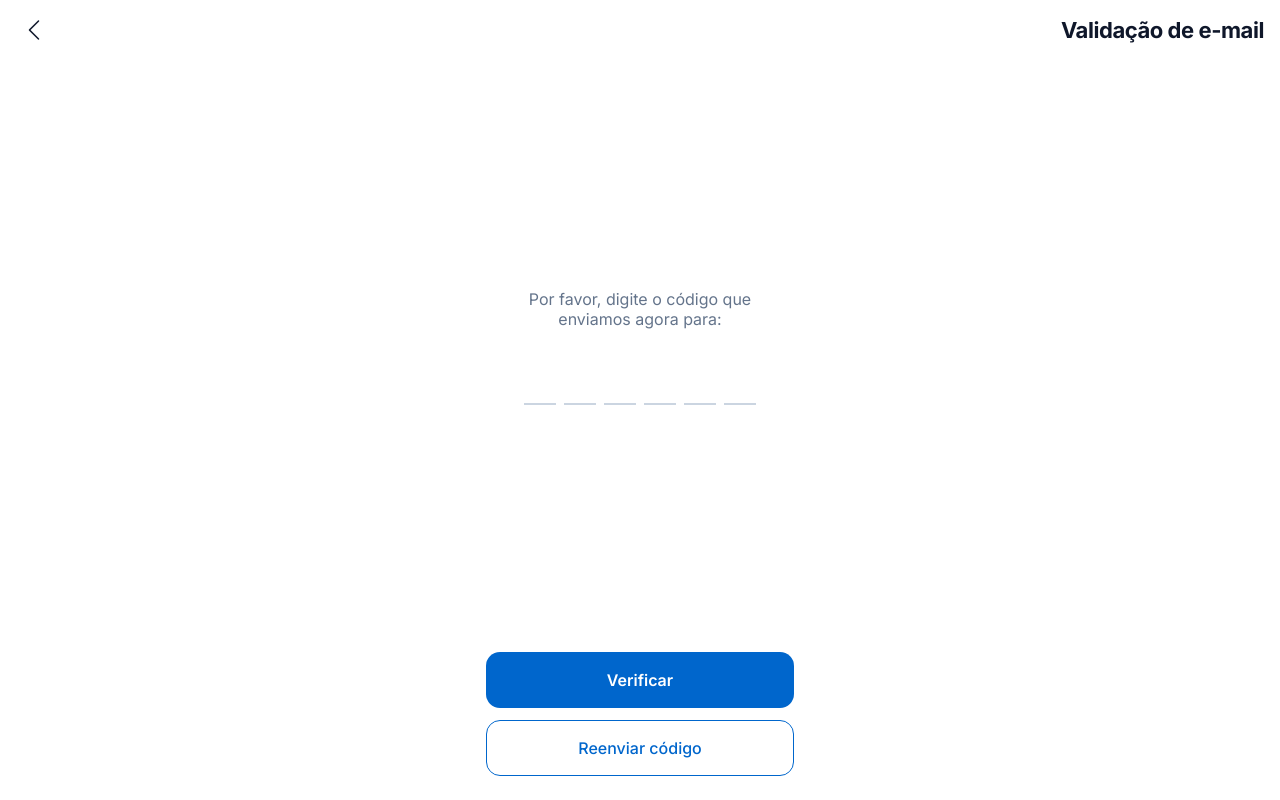
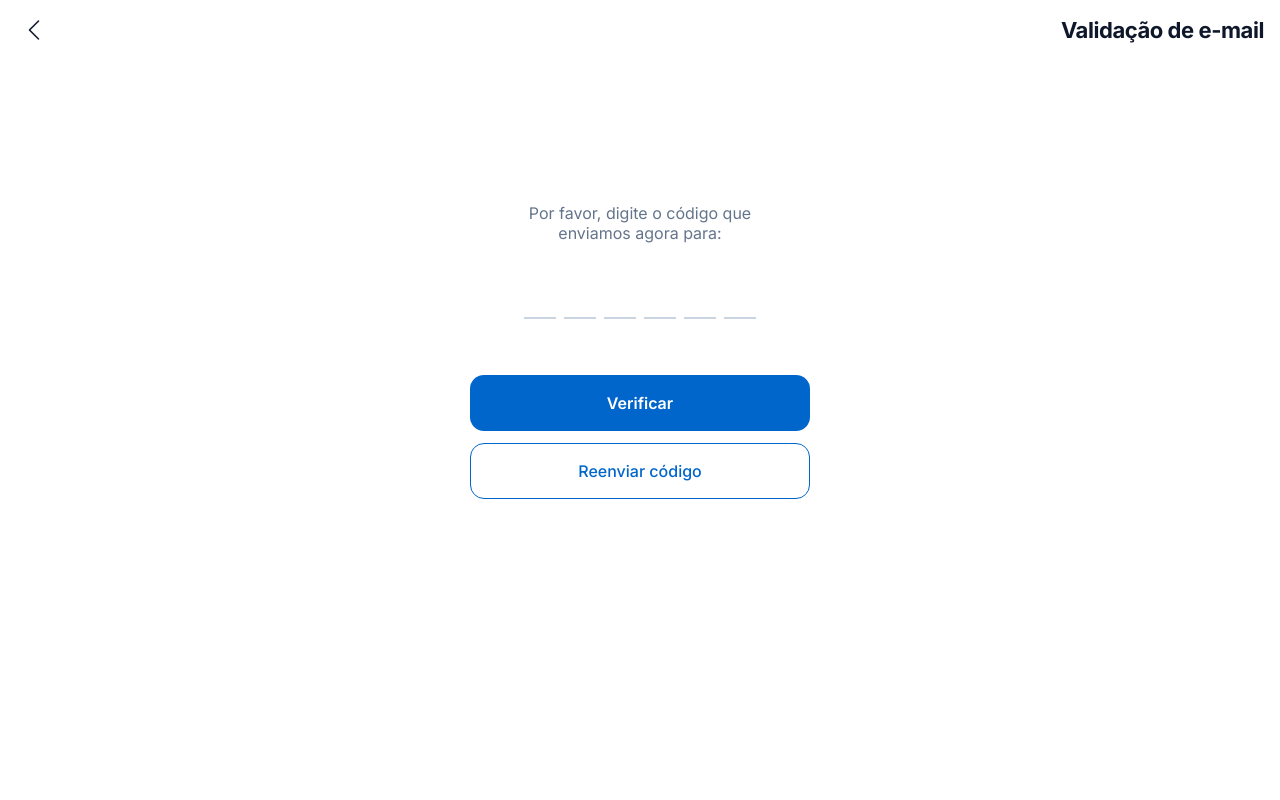
Before and after one commit to cauekkz/projeto-integrador, an Angular app in the folder frontend/: page /email-code in a window 1280 px wide. Built offline with nearby package versions, Linux system fonts and the light colour scheme.

Commit message:
fix(front): botoes dos formularios e telas de codigo no fim do formulario, sem flutuar

```diff
--- a/frontend/src/app/components/common/login-signup/email-code/email-code.css
+++ b/frontend/src/app/components/common/login-signup/email-code/email-code.css
@@ -105,11 +105,7 @@
   font-weight: 600;
   cursor: pointer;
   box-shadow: none;
-  position: fixed;
-  bottom: 24px;
-  left: 24px;
-  right: 24px;
-  width: calc(100% - 48px);
+  width: 100%;
 }
 
 @media (hover: hover) and (pointer: fine) {
--- a/frontend/src/app/components/common/login-signup/forgot-password/forgot-password.html
+++ b/frontend/src/app/components/common/login-signup/forgot-password/forgot-password.html
@@ -14,7 +14,7 @@
         <p class="error-message">O e-mail é obrigatório.</p>
       }
 
-      <app-button [texto]="enviando ? 'Enviando...' : 'Enviar'" [carregando]="enviando" tipo="primary" posicao="sticky" (clickEvent)="enviarEmail()"></app-button>
+      <app-button [texto]="enviando ? 'Enviando...' : 'Enviar'" [carregando]="enviando" tipo="primary" posicao="bottom" (clickEvent)="enviarEmail()"></app-button>
     }
 
     @if (etapa === 2) {
@@ -52,7 +52,7 @@
         }
       </div>
 
-      <app-button [texto]="enviando ? 'Salvando...' : 'Pronto'" [carregando]="enviando" tipo="primary" posicao="sticky" (clickEvent)="novaSenha()"></app-button>
+      <app-button [texto]="enviando ? 'Salvando...' : 'Pronto'" [carregando]="enviando" tipo="primary" posicao="bottom" (clickEvent)="novaSenha()"></app-button>
     }
   </div>
 </div>
--- a/frontend/src/app/components/common/login-signup/signup-cnh-form/signup-cnh-form.css
+++ b/frontend/src/app/components/common/login-signup/signup-cnh-form/signup-cnh-form.css
@@ -74,17 +74,13 @@
   font-size: 14px;
 }
 
-/* botoes presos embaixo */
+/* botoes no fim do formulario, logo depois dos campos (nao flutuam) */
 .bottom-actions {
-  position: sticky;
-  bottom: 0;
-  z-index: 10;
   display: flex;
   flex-direction: column;
   gap: 10px;
   width: 100%;
   max-width: 500px;
-  margin: auto auto 0;
-  padding: 12px 16px calc(16px + env(safe-area-inset-bottom));
-  background: var(--cor-fundo);
+  margin: 32px auto 0;
+  padding: 0 16px calc(16px + env(safe-area-inset-bottom));
 }
--- a/frontend/src/app/components/student/add-student/add-student.css
+++ b/frontend/src/app/components/student/add-student/add-student.css
@@ -211,28 +211,23 @@
   display: flex;
   flex-direction: column;
   justify-content: center;
-  /* bloco centraliza no espaco acima dos botoes fixos: fica um pouco acima do meio da tela */
+  /* bloco do codigo, com os botoes logo depois */
   gap: 20px;
   width: 100%;
   max-width: 480px;
   margin: 0 auto;
-  padding-bottom: 200px;
+  padding-bottom: 32px;
 }
 
-/* botoes fixos embaixo, igual ao code-input; posicao="top" no app-button da 16px entre eles */
+/* botoes no fim do formulario, logo depois do conteudo (nao flutuam); posicao="top" no app-button da 16px entre eles */
 .botoes {
-  position: fixed;
-  left: 50%;
-  bottom: 8px;
-  transform: translateX(-50%);
+  margin: 32px auto 0;
   display: flex;
   flex-direction: column;
   width: 100%;
   max-width: 480px;
   padding: 0 16px;
   box-sizing: border-box;
-  background: var(--cor-superficie);
-  z-index: 10;
 }
 
 .code-instrucao {
--- a/frontend/src/app/pages/driver/driver-link-code/driver-link-code.css
+++ b/frontend/src/app/pages/driver/driver-link-code/driver-link-code.css
@@ -94,20 +94,14 @@ h1 {
   font-size: 14px;
 }
 
-/* botoes fixos embaixo, igual ao code-input; posicao="top" no app-button da 16px entre eles */
+/* botoes no fim do formulario, logo depois do conteudo (nao flutuam); posicao="top" no app-button da 16px entre eles */
 .botoes {
-  position: fixed;
-  left: 50%;
-  bottom: 8px;
-  transform: translateX(-50%);
   display: flex;
   flex-direction: column;
   width: 100%;
   max-width: 480px;
-  padding: 0 16px;
+  margin: 32px auto 0;
   box-sizing: border-box;
-  background: var(--cor-superficie);
-  z-index: 10;
 }
 
 @media (prefers-reduced-motion: reduce) {
--- a/frontend/src/app/shared/code-input/code-input.css
+++ b/frontend/src/app/shared/code-input/code-input.css
@@ -83,11 +83,8 @@
   width: 100%;
   max-width: 340px;
   align-items: center;
-  position: fixed;
-  bottom: 24px;
-  left: 50%;
-  transform: translateX(-50%);
-  padding: 0 16px;
+  /* no fim do formulario, logo depois dos campos (nao flutua) */
+  margin: 32px auto 0;
   box-sizing: border-box;
 }
 
```
